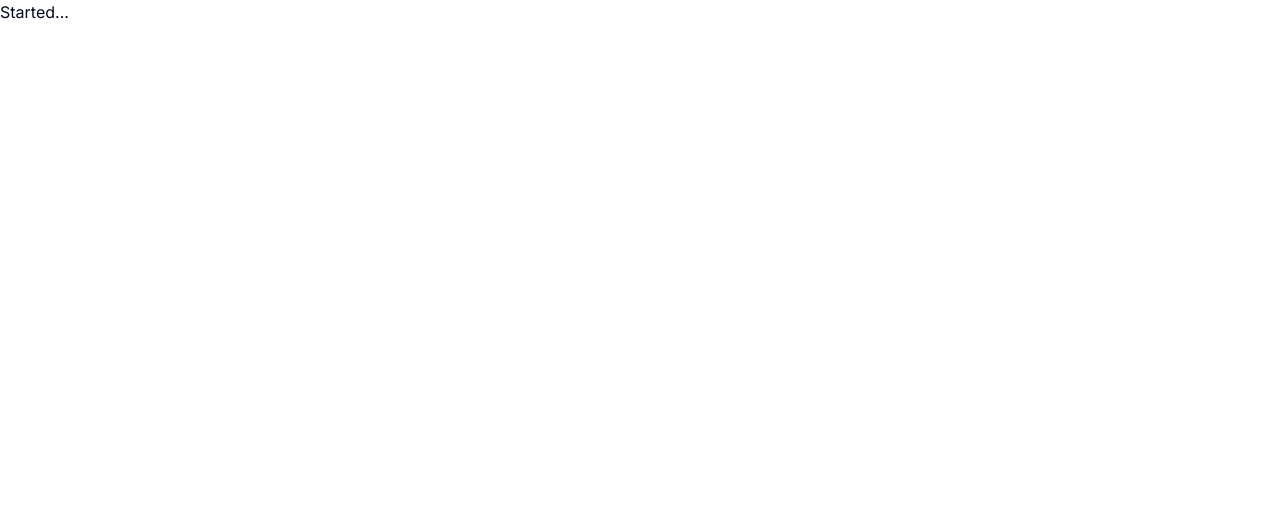
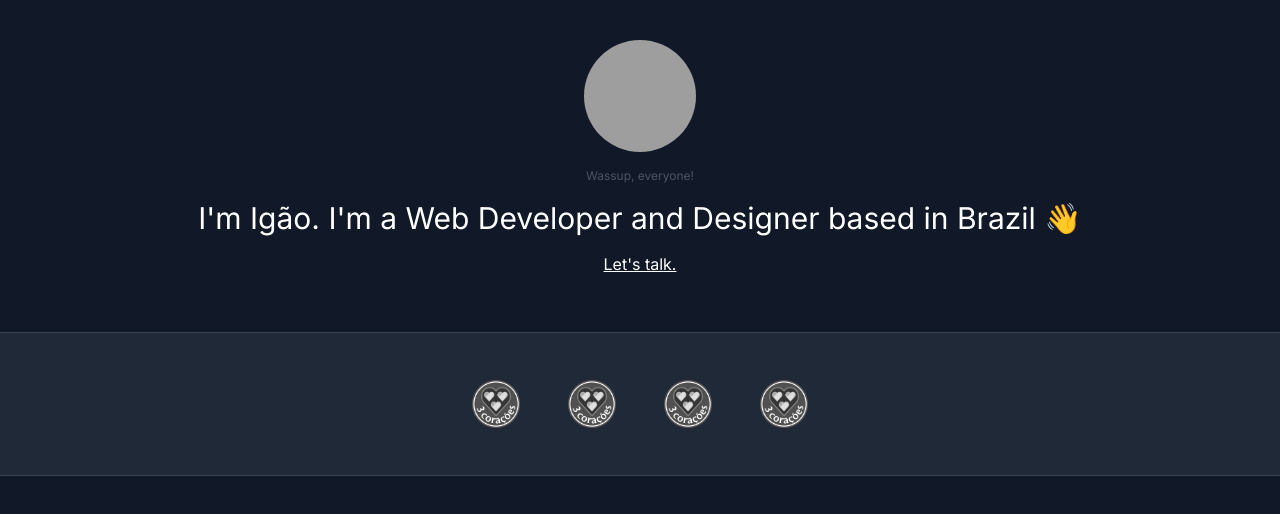
Before and after one commit to akaigao/akaigao-dev, a Next.js app: page / in a window 1280 px wide. Shown: the top 514 px of the page. Built offline with nearby package versions, Linux system fonts and the light colour scheme; grey boxes are pictures that could not be loaded.

Commit message:
feat: new sections

```diff
--- a/next.config.js
+++ b/next.config.js
@@ -1,4 +1,8 @@
 /** @type {import('next').NextConfig} */
-const nextConfig = {}
+const nextConfig = {
+  eslint: {
+    ignoreDuringBuilds: true,
+  },
+};
 
-module.exports = nextConfig
+module.exports = nextConfig;
--- a/src/app/page.tsx
+++ b/src/app/page.tsx
@@ -1,3 +1,13 @@
+import { Companies } from "@/components/Companies";
+import { ShortPresentation } from "@/components/ShortPresentation";
+
 export default function Home() {
-  return <h1>Started...</h1>;
+  return (
+    <div className="min-h-screen bg-gray-900">
+      <ShortPresentation className="mb-4" />
+      <div className="flex justify-center items-center h-36 border-t border-b border-solid border-gray-700 bg-gray-800 mb-4">
+        <Companies />
+      </div>
+    </div>
+  );
 }
--- /dev/null
+++ b/src/components/Companies/companies.ts
@@ -0,0 +1,26 @@
+import coracoes3 from "../../../public/assets/images/3-coracoes.png";
+
+const companies = [
+  {
+    id: 1,
+    name: "Grupo 3corações",
+    image: coracoes3,
+  },
+  {
+    id: 2,
+    name: "Grupo 3corações",
+    image: coracoes3,
+  },
+  {
+    id: 3,
+    name: "Grupo 3corações",
+    image: coracoes3,
+  },
+  {
+    id: 4,
+    name: "Grupo 3corações",
+    image: coracoes3,
+  },
+];
+
+export default companies;
--- /dev/null
+++ b/src/components/Companies/index.tsx
@@ -0,0 +1,25 @@
+import Image, { StaticImageData } from "next/image";
+import companies from "./companies";
+
+interface CompaniesProps {
+  url: StaticImageData;
+  alt: string;
+}
+
+export const Companies = () => {
+  return (
+    <div className="flex justify-center items-center flex-row gap-12 max-h-12 w-auto">
+      {companies.map((company) => (
+        <Image
+          className="grayscale w-12 h-auto"
+          key={company.id}
+          src={company.image}
+          alt={company.name}
+          width="0"
+          height="0"
+          sizes="100vw"
+        />
+      ))}
+    </div>
+  );
+};
--- /dev/null
+++ b/src/components/ShortPresentation/index.tsx
@@ -0,0 +1,29 @@
+import Link from "next/link";
+import { Avatar, AvatarFallback, AvatarImage } from "../ui/avatar";
+
+interface ShortPresentationProps {
+  className?: string;
+}
+
+export const ShortPresentation = ({ className }: ShortPresentationProps) => {
+  return (
+    <div
+      className={`flex justify-center items-center flex-col p-10 gap-4 ${className}`}
+    >
+      <Avatar className="w-28 h-28">
+        <AvatarImage
+          src="https://github.com/akaigao.png"
+          alt="@akaigao"
+        ></AvatarImage>
+        <AvatarFallback>IG</AvatarFallback>
+      </Avatar>
+      <span className="text-xs text-gray-600">Wassup, everyone!</span>
+      <h1 className="text-3xl text-white text-center px-10">
+        I'm Igão. I'm a Web Developer and Designer based in Brazil 👋
+      </h1>
+      <Link className="text-white underline" href={"/"}>
+        Let's talk.
+      </Link>
+    </div>
+  );
+};
--- a/tsconfig.json
+++ b/tsconfig.json
@@ -14,6 +14,7 @@
     "isolatedModules": true,
     "jsx": "preserve",
     "incremental": true,
+    "importHelpers": true,
     "plugins": [
       {
         "name": "next"
```
Also changed, not shown: .eslintrc.json, public/assets/images/3-coracoes.png (added).
